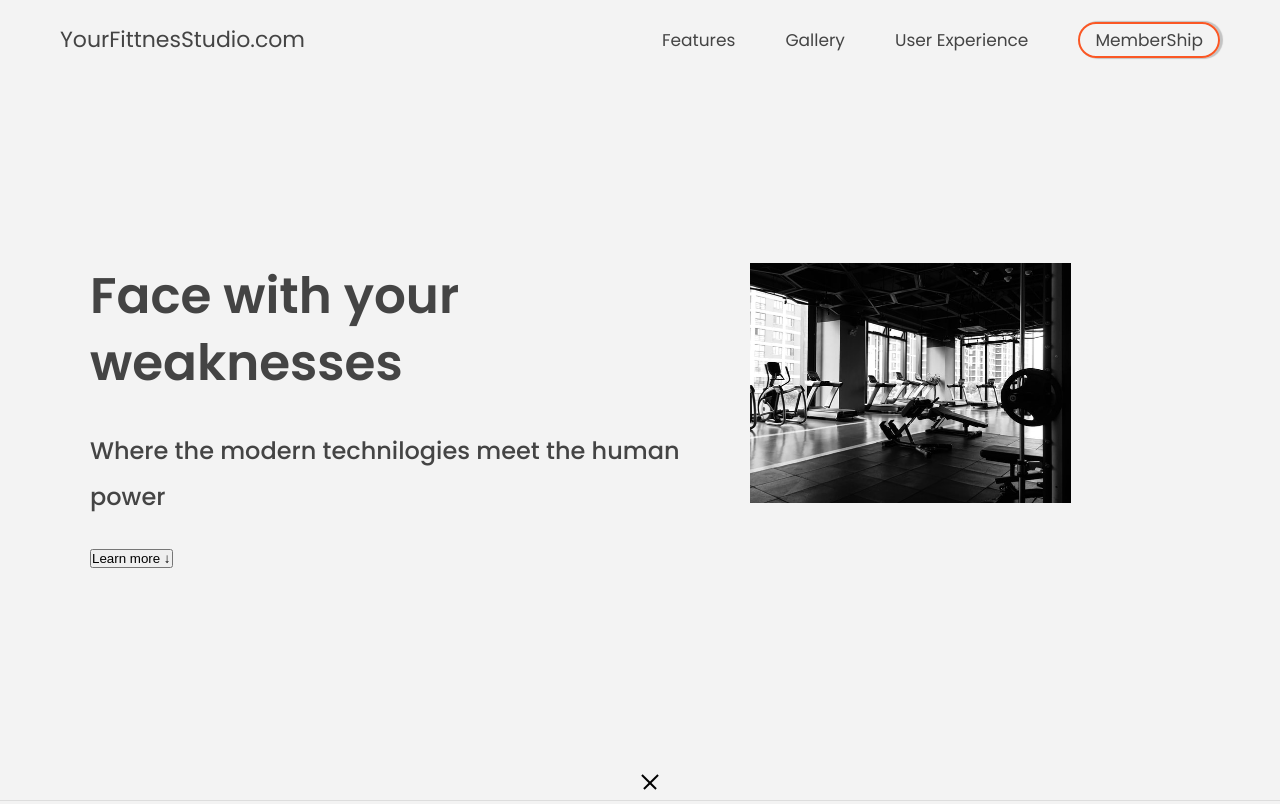
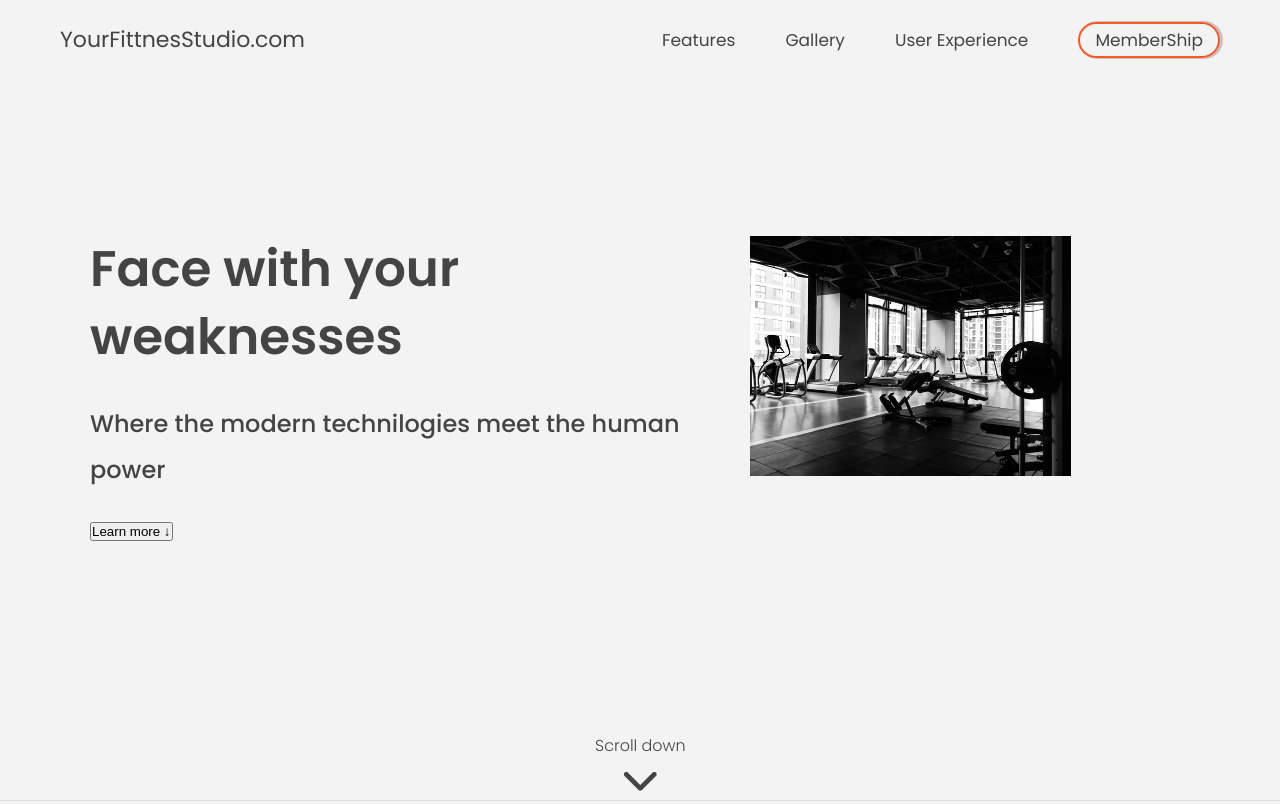
Before and after one commit to Barna-Molnar/landing-page-gym, a website: page index.html in a window 1280 px wide. Shown: the top 804 px of the page. Drawn offline with Linux system fonts and the light colour scheme.

Commit message:
creating pulsating arrow

```diff
--- a/index.html
+++ b/index.html
@@ -57,7 +57,9 @@
           alt="#"
         />
       </div>
-      <span class="downArrow">&nbsp;</span>
+      <span class="downArrow"
+        >Scroll down<i class="fas fa-chevron-down"></i
+      ></span>
     </header>
 
     <section class="section section-membership" id="membership">
--- a/sass/style.scss
+++ b/sass/style.scss
@@ -54,19 +54,32 @@
   visibility: hidden;
   opacity: 0;
 }
-.downArrow::before {
-  position: absolute;
-  content: '';
-  width: 2rem;
-  height: 2px;
-  background-color: black;
-  transform: rotateY(0deg) rotate(45deg);
+.downArrow {
+  display: flex;
+  flex-direction: column;
+  font-size: 1.7rem;
+  text-align: center;
+  i {
+    font-size: 4rem;
+  }
+
+  text-shadow: 0 0 0 0 rgba(0, 0, 0, 1);
+  transform: scale(1);
+  animation: pulse-black 1.6s infinite;
 }
-.downArrow::after {
-  position: absolute;
-  content: '';
-  width: 2rem;
-  height: 2px;
-  background-color: black;
-  transform: rotateY(0deg) rotate(-45deg);
+@keyframes pulse-black {
+  0% {
+    transform: scale(0.9);
+    text-shadow: 0 0 0 0 rgba(0, 0, 0, 0.7);
+  }
+
+  70% {
+    transform: scale(1.05);
+    text-shadow: 0 0 0 10px rgba(0, 0, 0, 0);
+  }
+
+  100% {
+    transform: scale(0.9);
+    text-shadow: 0 0 0 0 rgba(0, 0, 0, 0);
+  }
 }
```
Also changed, not shown: css/style.css.
